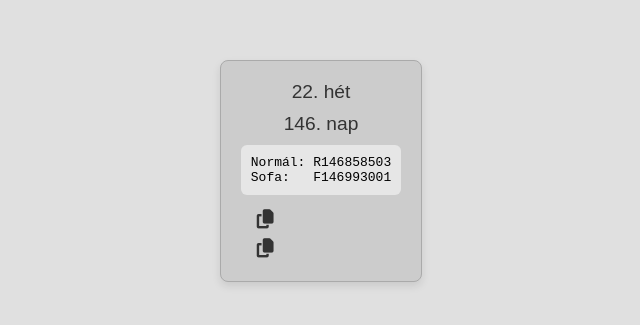
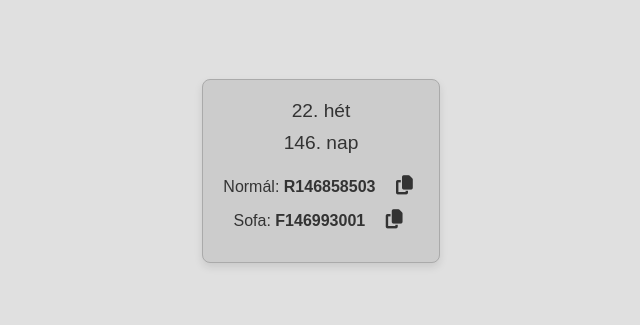
Before and after one commit to marquuard/marquuard.github.io, a plain HTML site: page renault.html in a window 1280 px wide. Shown: the part 229-554 px from the top of the page, without its empty margins (319-959 px from the left). Drawn offline with Linux system fonts and the light colour scheme.

Commit message:
Update renault.html

```diff
--- a/renault.html
+++ b/renault.html
@@ -4,8 +4,9 @@
   <meta charset="UTF-8">
   <meta name="viewport" content="width=device-width, initial-scale=1.0">
   <title>Renault</title>
-  <!-- Font Awesome -->
+  <!-- Font Awesome CDN -->
   <link rel="stylesheet" href="https://cdnjs.cloudflare.com/ajax/libs/font-awesome/6.5.0/css/all.min.css" integrity="sha512-..." crossorigin="anonymous" referrerpolicy="no-referrer" />
+
   <style>
     body {
       display: flex;
@@ -15,6 +16,7 @@
       height: 100vh;
       margin: 0;
       font-family: sans-serif;
+      text-align: center;
       background-color: #e0e0e0;
     }
     .container {
@@ -23,20 +25,19 @@
       border-radius: 8px;
       background-color: #cccccc;
       box-shadow: 0 4px 8px rgba(0,0,0,0.1);
-      text-align: left;
     }
     .info-line {
       margin-bottom: 10px;
       font-size: 1.2em;
       color: #333;
-      text-align: center;
     }
-    pre {
-      font-family: monospace;
-      background: #e6e6e6;
-      padding: 10px;
-      border-radius: 6px;
-      margin-top: 10px;
+    .special-codes {
+      margin-top: 20px;
+      font-size: 1em;
+      color: #333;
+    }
+    .special-codes div {
+      margin-bottom: 10px;
     }
     .copy-button {
       margin-left: 10px;
@@ -56,11 +57,6 @@
       color: green;
       margin-top: 5px;
     }
-    .row {
-      display: flex;
-      align-items: center;
-      margin-top: 5px;
-    }
   </style>
 </head>
 <body>
@@ -68,21 +64,21 @@
 <div class="container">
   <div id="weekNumber" class="info-line"></div>
   <div id="dayOfYear" class="info-line"></div>
-
-  <pre id="codeBlock"></pre>
-
-  <div class="row">
-    <button class="copy-button" onclick="copyText(normalStr)" title="Normál másolása">
-      <i class="fas fa-copy"></i>
-    </button>
-    <div id="copiedNormal" class="copied-message">Normál másolva</div>
-  </div>
-
-  <div class="row">
-    <button class="copy-button" onclick="copyText(sofaStr)" title="Sofa másolása">
-      <i class="fas fa-copy"></i>
-    </button>
-    <div id="copiedSofa" class="copied-message">Sofa másolva</div>
+  <div class="special-codes">
+    <div>
+      <span id="normalCode"></span>
+      <button class="copy-button" onclick="copyCode('normalCode')" title="Másolás">
+        <i class="fas fa-copy"></i>
+      </button>
+      <div id="copiedNormal" class="copied-message">Másolva</div>
+    </div>
+    <div>
+      <span id="sofaCode"></span>
+      <button class="copy-button" onclick="copyCode('sofaCode')" title="Másolás">
+        <i class="fas fa-copy"></i>
+      </button>
+      <div id="copiedSofa" class="copied-message">Másolva</div>
+    </div>
   </div>
 </div>
 
@@ -99,7 +95,8 @@
     var start = new Date(d.getFullYear(), 0, 0);
     var diff = d - start;
     var oneDay = 1000 * 60 * 60 * 24;
-    return Math.floor(diff / oneDay);
+    var day = Math.floor(diff / oneDay);
+    return day;
   }
 
   const ma = new Date();
@@ -111,21 +108,23 @@
 
   document.getElementById('weekNumber').textContent = hetSzama + ". hét";
   document.getElementById('dayOfYear').textContent = evNapja + ". nap";
-  document.getElementById('codeBlock').textContent =
-    "Normál:\t" + normalStr + "\n" +
-    "Sofa:  \t" + sofaStr;
+  document.getElementById('normalCode').innerHTML = "Normál: <strong>" + normalStr + "</strong>";
+  document.getElementById('sofaCode').innerHTML = "Sofa: <strong>" + sofaStr + "</strong>";
 
-  function copyText(text) {
-    navigator.clipboard.writeText(text);
-    if (text.startsWith("R")) {
+  function copyCode(id) {
+    let text;
+    if (id === "normalCode") {
+      text = normalStr;
       showCopied("copiedNormal");
-    } else if (text.startsWith("F")) {
+    } else if (id === "sofaCode") {
+      text = sofaStr;
       showCopied("copiedSofa");
     }
+    navigator.clipboard.writeText(text);
   }
 
-  function showCopied(id) {
-    const el = document.getElementById(id);
+  function showCopied(elementId) {
+    const el = document.getElementById(elementId);
     el.style.display = "block";
     setTimeout(() => {
       el.style.display = "none";
```
